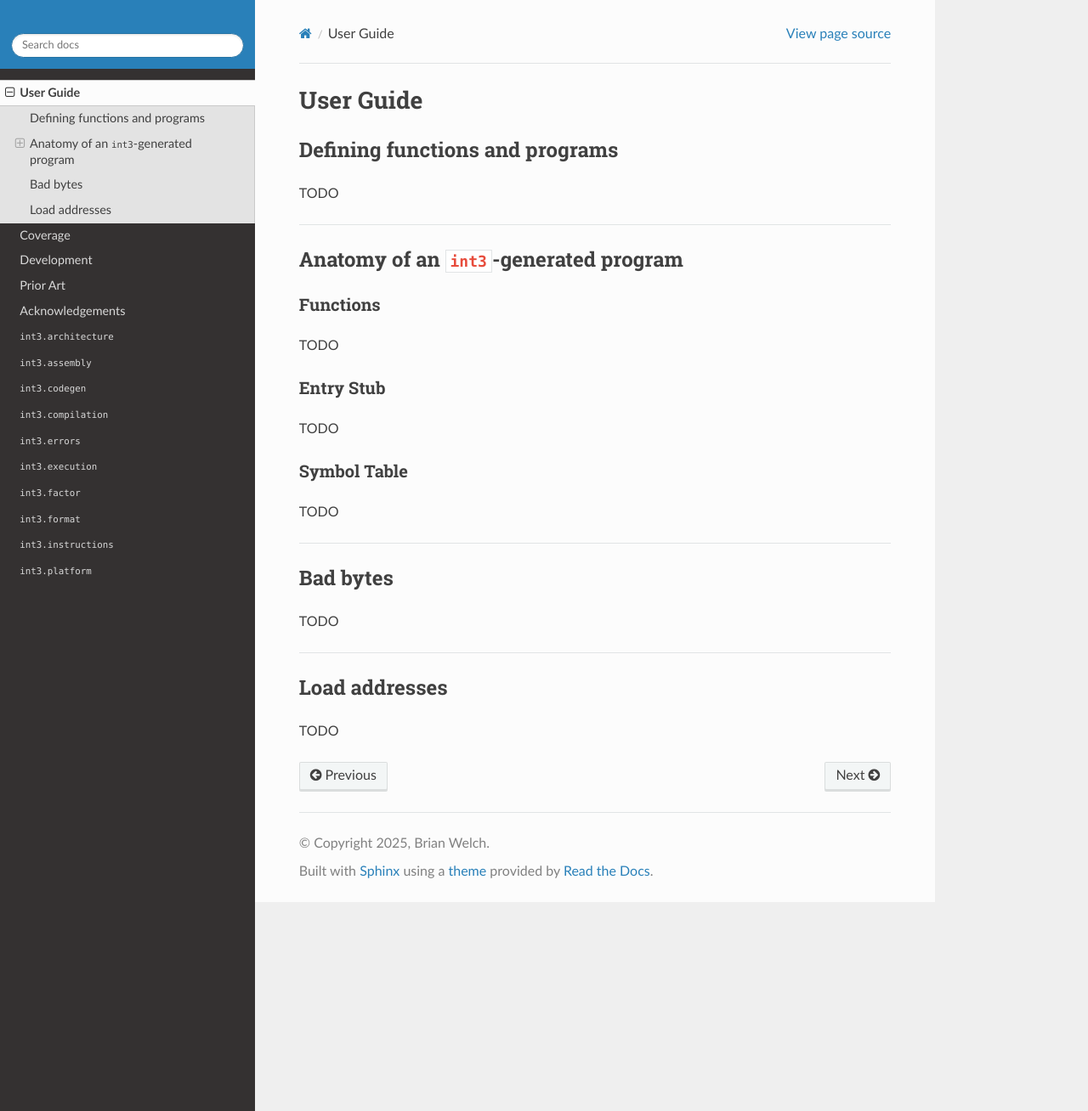
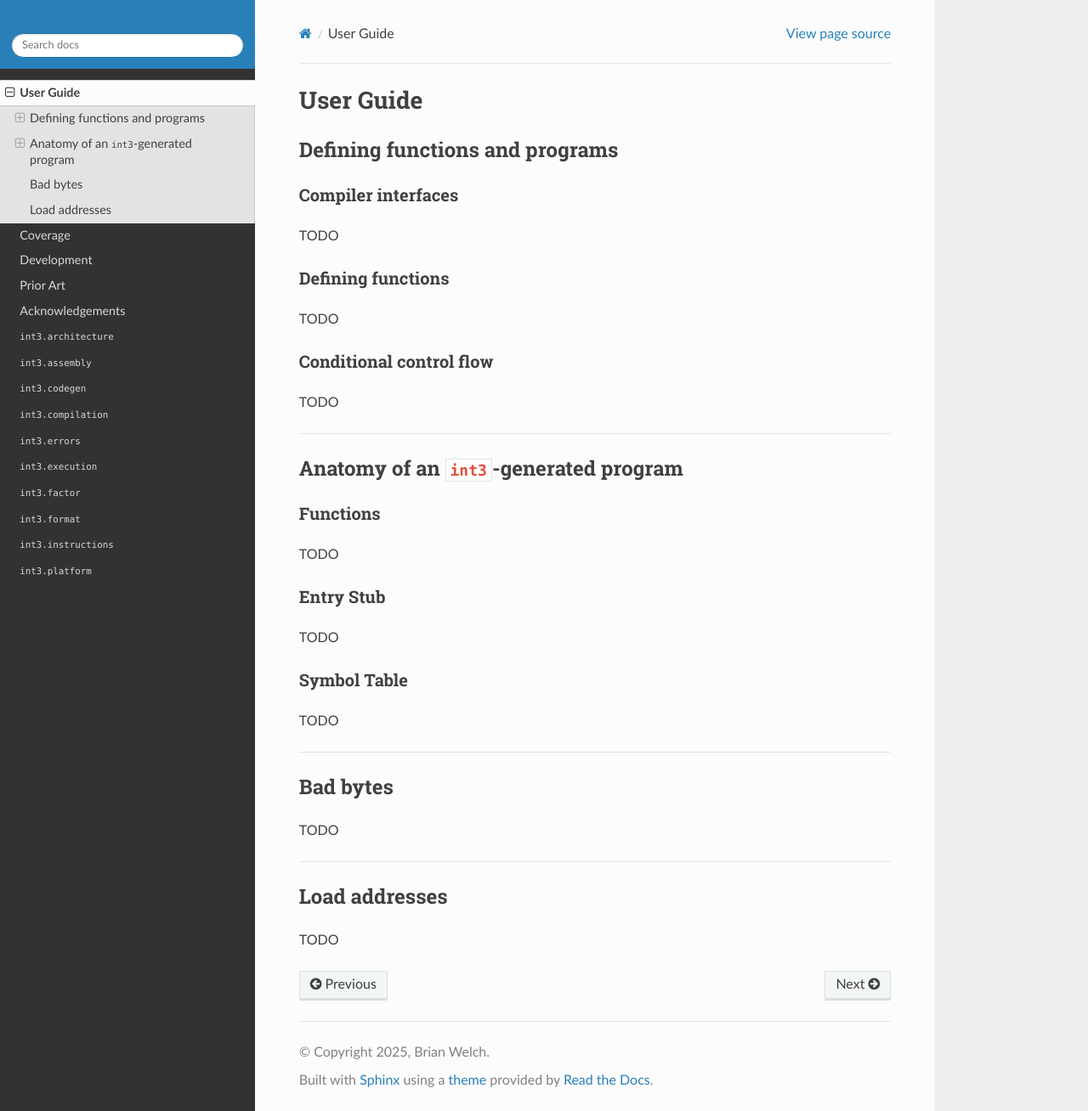
Before and after one commit to welchbj/int3, a Sphinx documentation site: the page built from docs/user_guide.rst, in a window 1280 px wide and 1308 px high. Shown: the whole window at 85% size. Built offline with Sphinx 7.4.7 and the Read the Docs theme 3.1.0, drawn with Linux system fonts in a browser that asks for light colours.

Commit message:
Add sections to user guide skeleton

```diff
--- a/docs/user_guide.rst
+++ b/docs/user_guide.rst
@@ -4,6 +4,19 @@ User Guide
 
 Defining functions and programs
 ===============================
+
+Compiler interfaces
+-------------------
+
+TODO
+
+Defining functions
+------------------
+
+TODO
+
+Conditional control flow
+------------------------
 
 TODO
 
```
